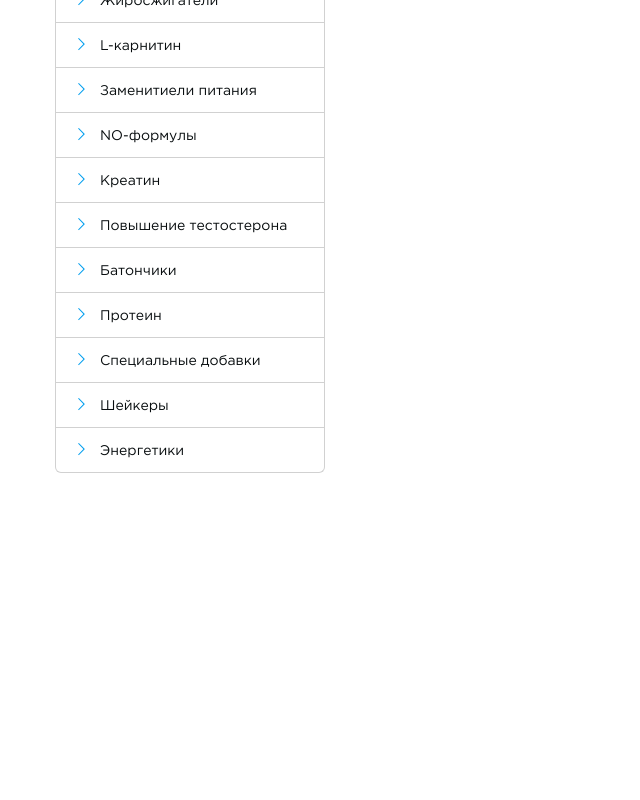
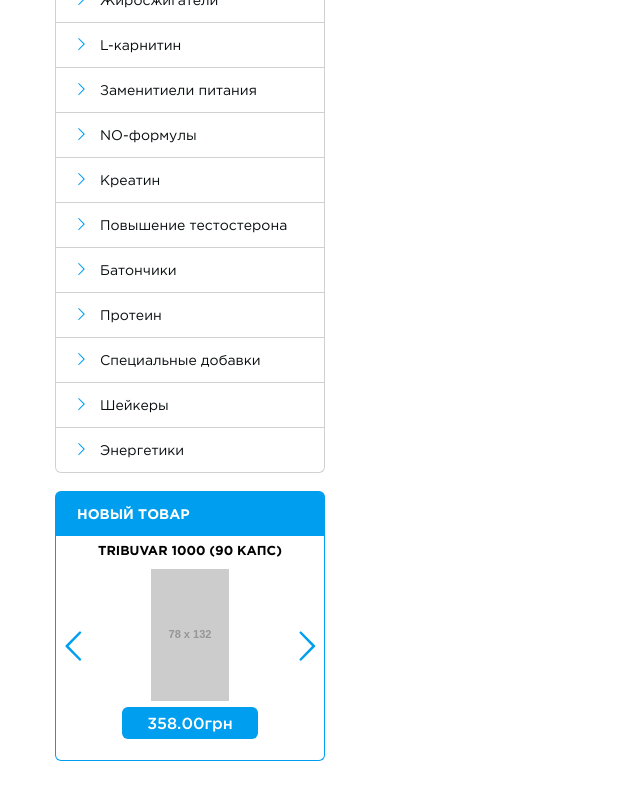
Before and after one commit to nechiporenko/atlet, a website: page dist/index.html in a window 1280 px wide. Shown: the part 708-1508 px from the top of the page, without its empty margins (0-640 px from the left). Before the commit the page ends 1224 px from the top, so only its background shows below. Drawn offline with nearby package versions, Linux system fonts and the light colour scheme; placeholder pictures from the web are drawn by us.

Commit message:
Sidebar Slider added

```diff
--- a/src/js/main.js
+++ b/src/js/main.js
@@ -5,6 +5,7 @@
 // Модальное окно
 // Корзина в хидере
 // Форма поиска в хидере
+// Слайдер новинок в сайдбаре
 // Если браузер не знает о плейсхолдерах в формах
 
 jQuery(document).ready(function ($) {
@@ -170,6 +171,21 @@
     })();
 
     //
+    // Слайдер новинок в сайдбаре
+    //---------------------------------------------------------------------------------------
+    function initSidebarSlider() {
+        var $slider = $('.js-sidebar-slider');
+        $slider.bxSlider({
+            pager: false,
+            nextSelector: '.b-latest__arrow--next',
+            prevSelector: '.b-latest__arrow--prev',
+            nextText: '<i class="icon-right-open-big"></i>',
+            prevText: '<i class="icon-left-open-big"></i>'
+        });
+    }
+    if($('.js-sidebar-slider').length){initSidebarSlider()}
+
+    //
     // Если браузер не знает о плейсхолдерах в формах
     //---------------------------------------------------------------------------------------
     if (!("placeholder" in document.createElement("input"))) {
--- a/src/sass/partials/_page.scss
+++ b/src/sass/partials/_page.scss
@@ -9,6 +9,8 @@
 .page__lcol,
 .page__rcol,
 .page__main{
+    width:100%;
+    float:left;
     min-height:1px;
     box-sizing:border-box;
 }
@@ -24,11 +26,9 @@
 @include media($tablet){
     .page__lcol{
         width: 31.04%;
-        float:left;
     }
     .page__main{
         width: 68.96%;
-        float:left;
     }
 }
 
@@ -36,7 +36,6 @@
     .page__lcol,
     .page__rcol{
         width:23.077%;
-        float:left;
     }
     .page__main{
         width: 53.846%;
--- a/src/sass/partials/_sidebar.scss
+++ b/src/sass/partials/_sidebar.scss
@@ -1,3 +1,4 @@
 @import "../modules/_base.scss";
 
 @import "sidebar/_category.scss";
+@import "sidebar/_latest.scss";
--- /dev/null
+++ b/src/sass/partials/sidebar/_latest.scss
@@ -0,0 +1,83 @@
+@import "../../modules/_base.scss";
+/*Latest Products Sidebar Slider*/
+.b-latest{
+     margin-bottom:18px;
+}
+.b-latest__title{
+    @extend .b-category__title;
+}
+.b-latest__name{
+    @extend .b-category__name;
+}
+.b-latest__inner{
+    border-left:1px solid $primary;
+    border-bottom:1px solid $primary;
+    border-right:1px solid $primary;
+    border-bottom-left-radius:$border-radius;
+    border-bottom-right-radius:$border-radius;
+    padding:8px 30px;
+    position:relative;
+}
+
+.b-latest__list{
+    @extend .g-clearlist;
+}
+.b-latest__link{
+    display:block;
+    text-decoration:none;
+    text-align:center;
+}
+.b-latest__caption{
+    display:block;
+    margin-bottom:10px;
+    @include font-size(13px);
+    color:#000;
+    text-transform:uppercase;
+    font-family:$font-bold;
+}
+
+.b-latest__thumb{
+    margin:0 auto 5px;
+    width:135px;
+    position:relative;
+
+    &:after{
+        content:'';
+        display:block;
+        padding-top:100%;
+    }
+}
+
+.b-latest__img{
+    @extend .g-img-centered;
+}
+.b-latest__btn{
+    display:inline-block;
+    padding:8px 25px;
+    background:$primary;
+    border-radius:$border-radius;
+    color:#fff;
+    @include font-size(16px);
+    font-family:$font-medium;
+}
+
+.b-latest__arrow{
+    display:block;
+    width:34px;
+    height:38px;
+    @include font-size(34px);
+    color:$primary;
+    position:absolute;
+    top:50%;
+    margin-top:-19px;
+
+    [class^="icon-"]:before, [class*=" icon-"]:before{
+        margin:0;
+    }
+}
+.b-latest__arrow--prev{
+    left:0;
+}
+.b-latest__arrow--next{
+    right:0;
+}
--- a/src/sass/vendor/bxslider/_bxslider.scss
+++ b/src/sass/vendor/bxslider/_bxslider.scss
@@ -7,7 +7,7 @@
 //layout
 .bx-wrapper {
 	position: relative;
-    margin:0 auto 2*$project-line-height;
+    margin:0 auto;
 	padding: 0;
 	-ms-touch-action: pan-y;
 	touch-action: pan-y;
@@ -105,8 +105,11 @@
 		height: 32px;
 		@include hide-text;
 		z-index: 100;
+        @include transition(opacity .3s ease);
+
 		&.disabled {
-			display: none;
+			//display: none;
+            opacity:.2;
 		}
 	}
 }
```
Also changed, not shown: dist/css/app.css, dist/index.html, dist/js/app.js, dist/js/app.min.js.
